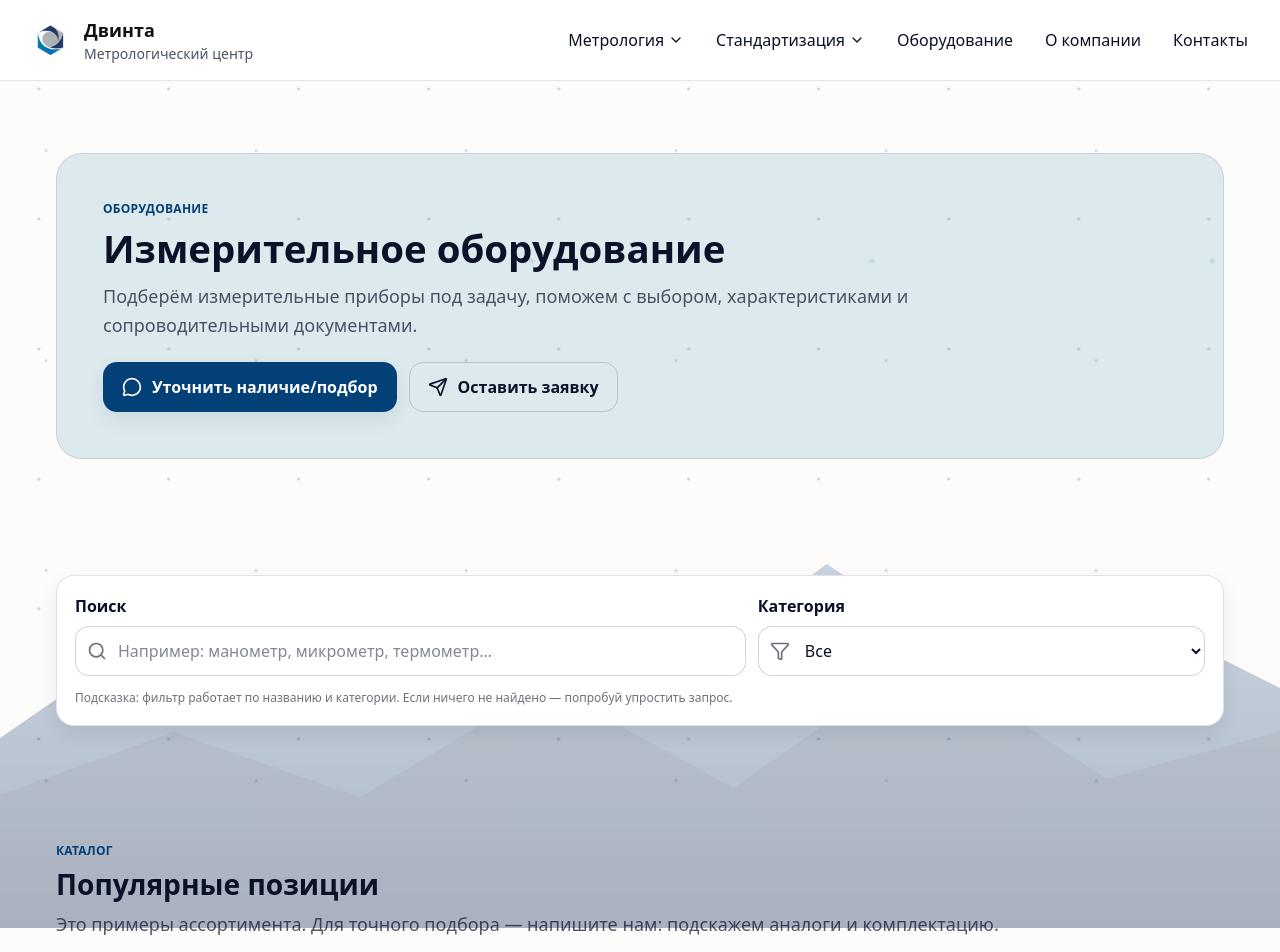
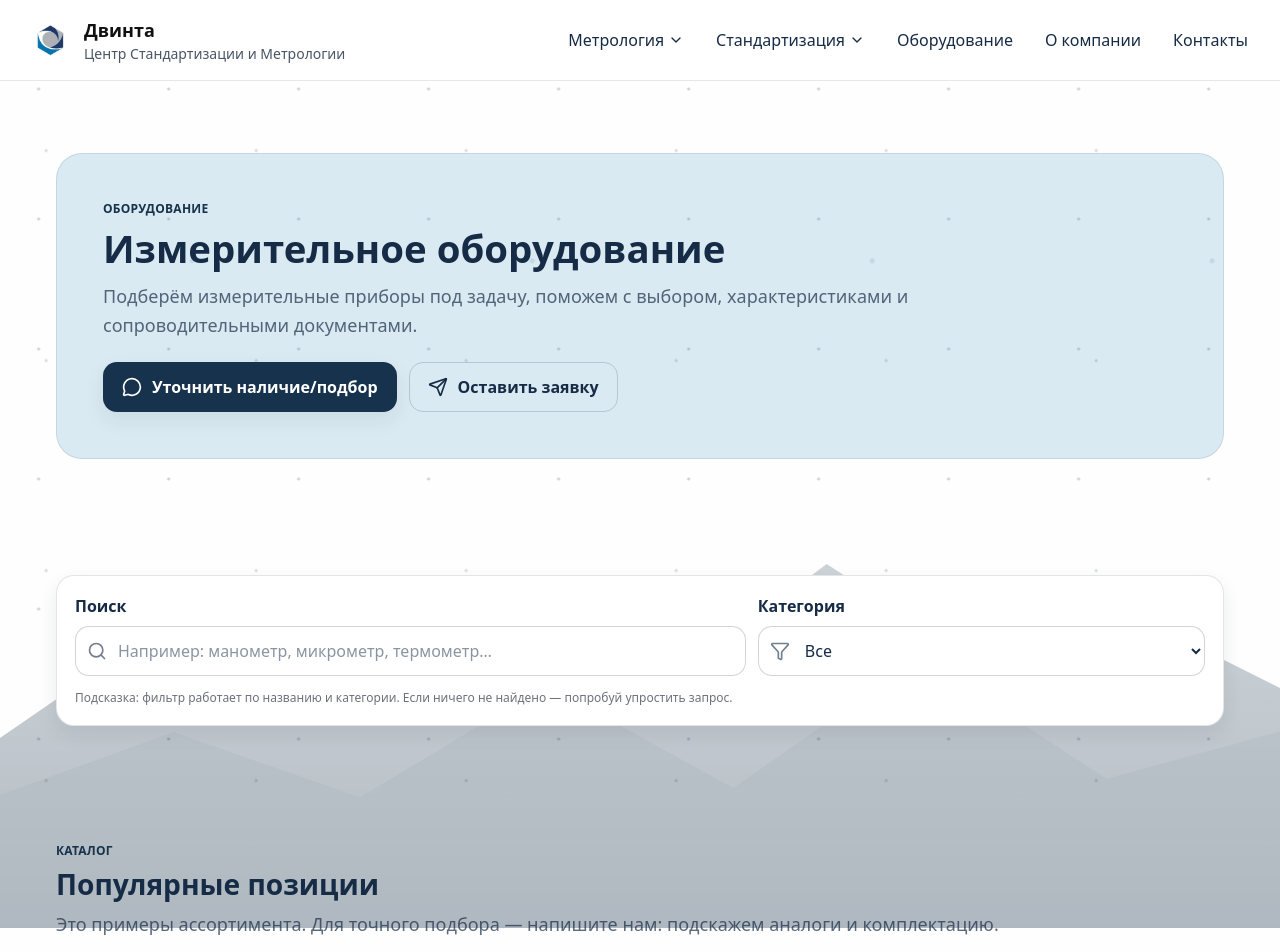
Before and after one commit to plag1atv/Dvinta-group-site, a Flask app: page /equipment in a window 1280 px wide. Shown: the top 952 px of the page. Run offline with Flask 3, Linux system fonts and the light colour scheme.

Commit message:
7 global change

```diff
--- a/app/static/css/styles.css
+++ b/app/static/css/styles.css
@@ -1,9 +1,9 @@
 :root{
-  --c-ink: #0A1128;     /* основной текст */
-  --c-navy: #001F54;   /* primary */
-  --c-steel: #034078;  /* secondary */
-  --c-sky: #1282A2;    /* accent */
-  --c-cream: #FEFCFB;  /* фон */
+  --c-ink: #162B45;    /* основной текст */
+  --c-navy: #182E4B;   /* primary */
+  --c-steel: #17324C;  /* secondary */
+  --c-sky: #0975AE;    /* accent */
+  --c-cream: #FDFEFD;  /* фон */
 }
 
 
@@ -22,7 +22,7 @@ html, body {
 
 .text-primary { color: var(--c-steel); }
 .text-dark { color: var(--c-ink); }
-.text-muted { color: rgba(10,17,40,.65); }
+.text-muted { color: rgba(22,43,69,.65); }
 
 
 .border-primary { border-color: var(--c-sky); }
--- a/app/static/css/theme.css
+++ b/app/static/css/theme.css
@@ -1,13 +1,13 @@
 :root{
   /* Основная палитра */
-  --c-900:#0A1128;   /* ОСНОВНОЙ ТЕКСТ */
-  --c-800:#001F54;   /* primary */
-  --c-600:#034078;   /* secondary */
-  --c-400:#1282A2;   /* accent */
-  --c-100:#FEFCFB;   /* ОСНОВНОЙ ФОН */
+  --c-900:#162B45;   /* ОСНОВНОЙ ТЕКСТ */
+  --c-800:#182E4B;  /* primary */
+  --c-600:#17324C;   /* secondary */
+  --c-400:#0975AE;   /* accent */
+  --c-100:#FDFEFD;   /* ОСНОВНОЙ ФОН */
 
   /* RGB для теней и rgba */
-  --ink-rgb: 10,17,40;
+  --ink-rgb: 22,43,69;
 
   --radius: 18px;
   --shadow: 0 10px 30px rgba(var(--ink-rgb),.12);
@@ -177,7 +177,7 @@ body.has-mountain footer{
   color: var(--c-900);
 }
 .btn-ghost:hover{
-  background: rgba(18,130,162,.14);
+  background: rgba(9,117,174,.14);
 }
 
 /* Текстовые стили */
@@ -206,7 +206,7 @@ body.has-mountain footer{
 
 /* Блоки с мягким фоном */
 .panel{
-  background: rgba(18,130,162,.14);
+  background: rgba(9,117,174,.14);
   border: 1px solid rgba(var(--ink-rgb),.10);
   border-radius: var(--radius);
 }
@@ -246,7 +246,7 @@ body.has-mountain footer{
   gap:12px;
   background:#fff;
 }
-.faq-btn:hover{ background: rgba(18,130,162,.12); }
+.faq-btn:hover{ background: rgba(9,117,174,.12); }
 .faq-body{
   padding: 0 20px 18px;
   color: rgba(var(--ink-rgb),.72);
@@ -372,7 +372,7 @@ body.has-mountain footer{
 }
 
 .nav-dd-menu a:hover{
-  background: rgba(18,130,162,.10);
+  background: rgba(9,117,174,.10);
 }
 
 /* На всякий случай — если у пользователя включено "уменьшение анимаций" */
@@ -406,7 +406,7 @@ body.has-mountain footer{
   color: rgba(var(--ink-rgb),.72);
   line-height: 1.65;
 
-  background: rgba(18,130,162,.08);  /* мягкий фон в палитре сайта */
+  background: rgba(9,117,174,.08);  /* мягкий фон в палитре сайта */
   border-top: 1px solid rgba(var(--ink-rgb),.08);
 }
 
@@ -415,7 +415,7 @@ body.has-mountain footer{
 .equip-card .equip-img {
   aspect-ratio: 4 / 3;
   overflow: hidden;
-  background: rgba(18,130,162,.12);
+  background: rgba(9,117,174,.12);
 }
 .equip-card .equip-img img{
   width:100%;
@@ -447,7 +447,7 @@ body.has-mountain footer{
   font-size: 14px;
   padding: 6px 10px;
   border-radius: 999px;
-  background: rgba(18,130,162,.10);
+  background: rgba(9,117,174,.10);
   border: 1px solid rgba(var(--ink-rgb),.10);
   white-space: nowrap;
 }
@@ -463,7 +463,7 @@ body.has-mountain footer{
   gap:12px;
   padding: 12px 14px;
   border-radius: 16px;
-  background: rgba(18,130,162,.08);
+  background: rgba(9,117,174,.08);
   border: 1px solid rgba(var(--ink-rgb),.08);
 }
 .equip-card .equip-row b{
--- a/app/templates/partials/header.html
+++ b/app/templates/partials/header.html
@@ -13,7 +13,7 @@
 
           <div>
             <div class="text-lg font-bold text-[#111111]">Двинта</div>
-            <div class="text-sm text-gray-600">Метрологический центр</div>
+            <div class="text-sm text-gray-600">Центр Стандартизации и Метрологии</div>
           </div>
         </div>
       </a>
```
